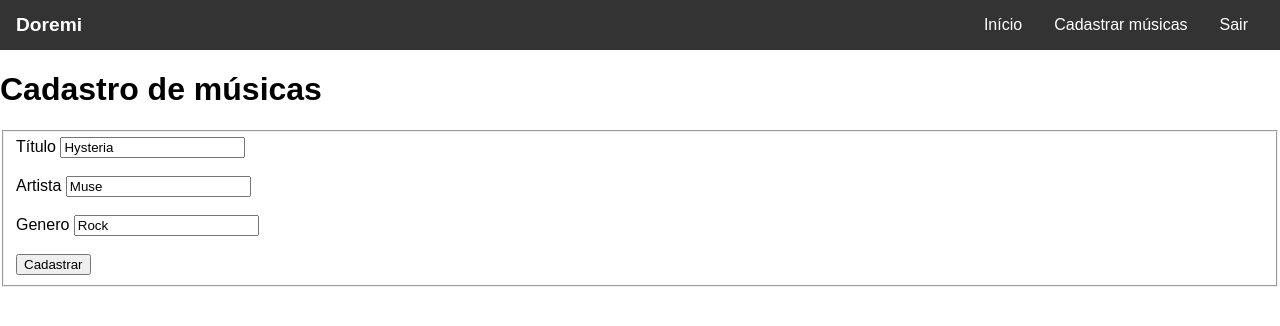
After one commit to mazzuzugaib/Flask-E-la-vamos-noooos, a Flask app: page /editar/1 in a window 1280 px wide. The commit adds this page. Shown: the top 326 px of the page. Run offline with Flask 3, Linux system fonts and the light colour scheme; the visitor is signed in with stand-in values (Sample User, id 1); data comes from the database, SQL or seed files in the repository; parts of the project's set-up code (start-up, migrations or seed data) failed here and were passed over.

Commit message:
parei na 101
-pagina editar
-passando dados da musica para editar

```diff
--- /dev/null
+++ b/templates/editar.html
@@ -0,0 +1,21 @@
+{%extends "navbar.html"%}
+
+{%block conteudo%}
+    <h1>Cadastro de músicas</h1>
+    <fieldset>
+        <form action="{{url_for('atualizar')}}" method="POST">
+            <label for="titulo">Título</label>
+            <input type="text" name="titulo" value="{{musica.tb_titulo}}"><br><br>
+
+            <label for="artista">Artista</label>
+            <input type="text" name="artista" value="{{musica.tb_artista}}"><br><br>
+
+            <label for="genero">Genero</label>
+            <input type="text" name="genero" value="{{musica.tb_genero}}"><br><br>
+
+            <input type="submit" value="Cadastrar">
+        </form>
+
+
+    </fieldset>
+{% endblock %}
--- a/templates/home.html
+++ b/templates/home.html
@@ -23,6 +23,7 @@
             <td>{{musica.tb_titulo}}</td>
             <td>{{musica.tb_artista}}</td>
             <td>{{musica.tb_genero}}</td>
+            <td><a href="{{url_for('editar', id=musica.tb_id)}}">Editar</a></td>
         </tr>
         {% endfor %}
     </table>
--- a/views.py
+++ b/views.py
@@ -29,6 +29,20 @@ def cadastro():
 @app.route('/login')
 def login():
     return render_template('login.html', nome_pagina='Login')
+
+#editar musica
+@app.route('/editar/<int:id>')
+def editar(id):
+    if session.get('usuario_in') is None or 'usuario_in' not in session:
+        flash(f'Faça login para continuar ou <a href="{url_for("novo")}">cadastre-se</a>', 'html')
+
+        return redirect(url_for('login'))
+
+    musica=Musica.query.filter_by(tb_id=id).first()
+    return render_template('editar.html', nome_pagina='Editar Música', musica=musica)
+
+
+
 
 # RETORNOS ------ RETORNOS ------ RETORNOS ------ RETORNOS ------ RETORNOS ------ RETORNOS ------ RETORNOS ------ RETORNOS ------ RETORNOS
 #pega dados do form em cadastro.html.
@@ -88,7 +102,24 @@ def valide():
     else:
         flash('Usuário ou senha inválidos!')
         return redirect(url_for('login'))
+#Passar os dados da rota editar para atualizar a música
+@app.route('/atualizar', methods=['POST'])
+def atualizar():
+    id = request.form['id']
+    titulo = request.form['titulo']
+    artista = request.form['artista']
+    genero = request.form['genero']
 
+    musica = Musica.query.filter_by(tb_id=id).first()
+    musica.tb_titulo = titulo
+    musica.tb_artista = artista
+    musica.tb_genero = genero
+
+    db.session.commit()
+
+    flash('Música atualizada com sucesso!')
+
+    return redirect(url_for('inicio'))
 #log out de usuario
 @app.route('/sair')
 def sair():
```
